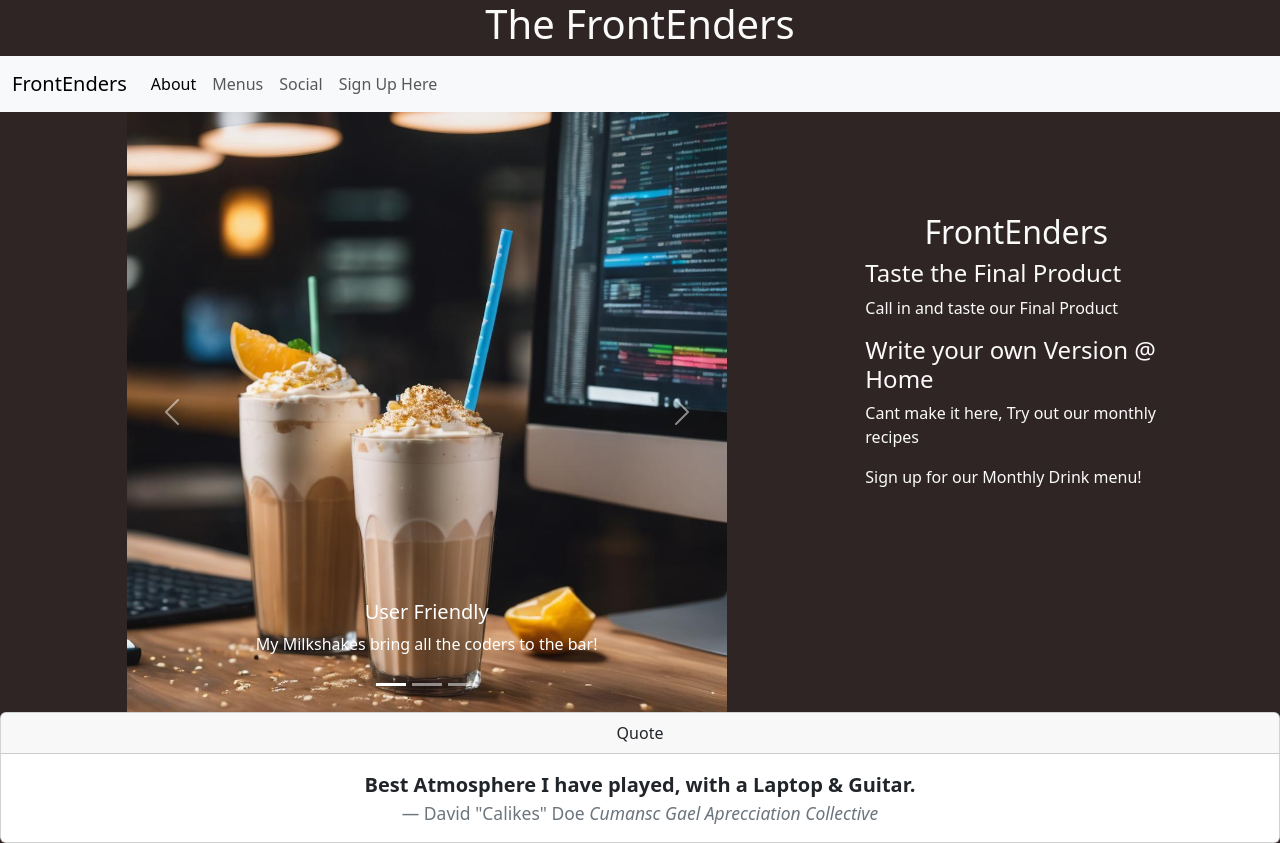
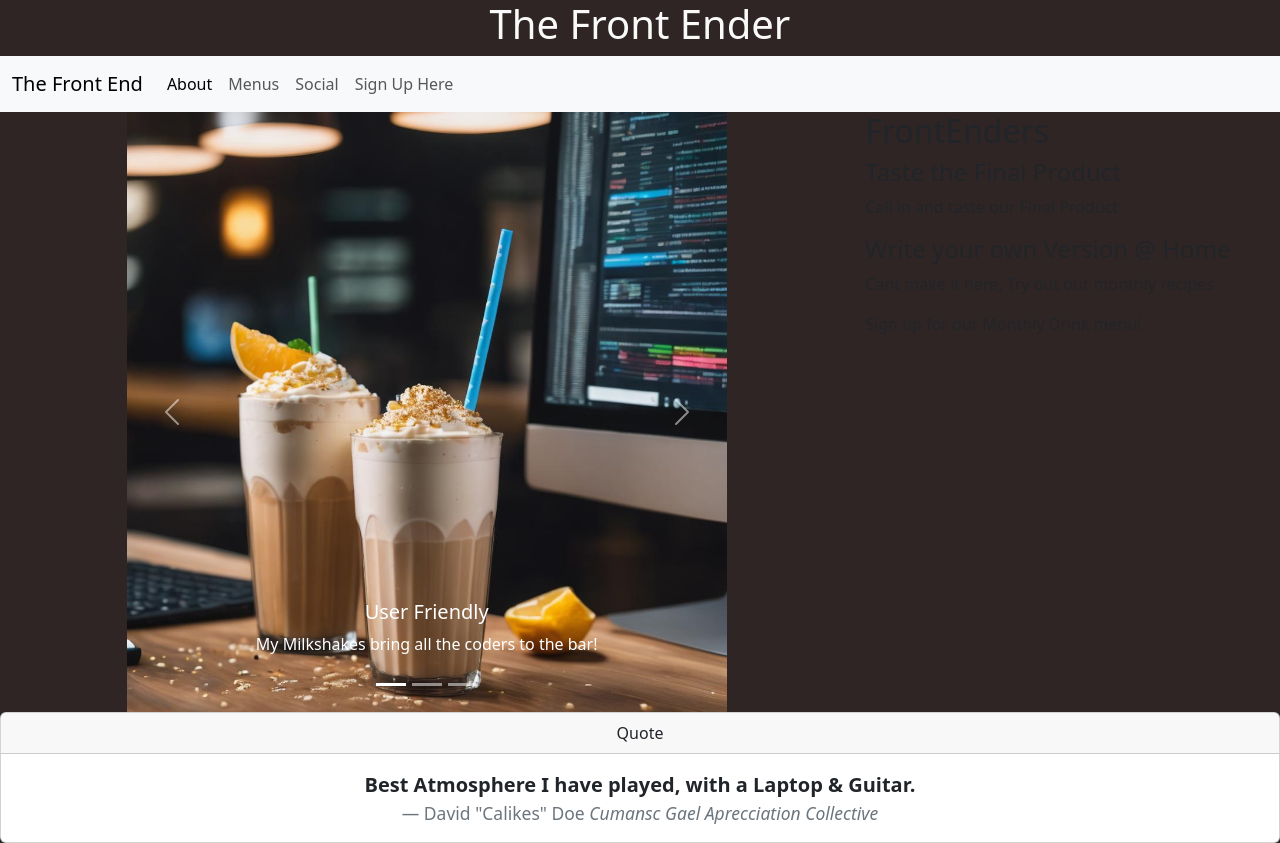
Before and after one commit to dmc-mcc/frontenddrinks, a plain HTML site: page index.html in a window 1280 px wide. Drawn offline with nearby package versions, Linux system fonts and the light colour scheme.

```diff
--- a/assets/style.css
+++ b/assets/style.css
@@ -5,30 +5,13 @@ header {
 body {
   background-color: rgb(48, 37, 37);
 }
-/* -------------------------------------------------------------INDEX.HTML*/
+
 #carouselExampleCaptions {
   max-width: 600px; /* Set maximum width to the viewport width */
   margin: auto;
 }
 
-.info-div {
-  color: #fafafa;
-  margin: 25%;
-  margin-left: 0;
-  font-family: system-ui, -apple-system, BlinkMacSystemFont, 'Segoe UI', Roboto, Oxygen, Ubuntu, Cantarell, 'Open Sans', 'Helvetica Neue', sans-serif;
-  }
 
-  .info-div h2 {
-    text-align: center;
-
-    text-shadow: black;
-    text-size: 68px;
-  }
-/* -------------------------------------------------------------Social.HTML*/
-
-.col {
-  color: #fafafa;
-}
 
 
 
--- a/index.html
+++ b/index.html
@@ -15,13 +15,13 @@
   </head>
   <body>
     <header>
-      <h1>The FrontEnders</h1>
+      <h1 class="techfont">The Front Ender</h1>
 
     </header>
 
     <nav class="navbar navbar-expand-lg bg-body-tertiary">
       <div class="container-fluid">
-        <a class="navbar-brand" href="index.html">FrontEnders</a>
+        <a class="navbar-brand" href="index.html">The Front End</a>
         <button class="navbar-toggler" type="button" data-bs-toggle="collapse" data-bs-target="#navbarNav" aria-controls="navbarNav" aria-expanded="false" aria-label="Toggle navigation">
           <span class="navbar-toggler-icon"></span>
         </button>
```
